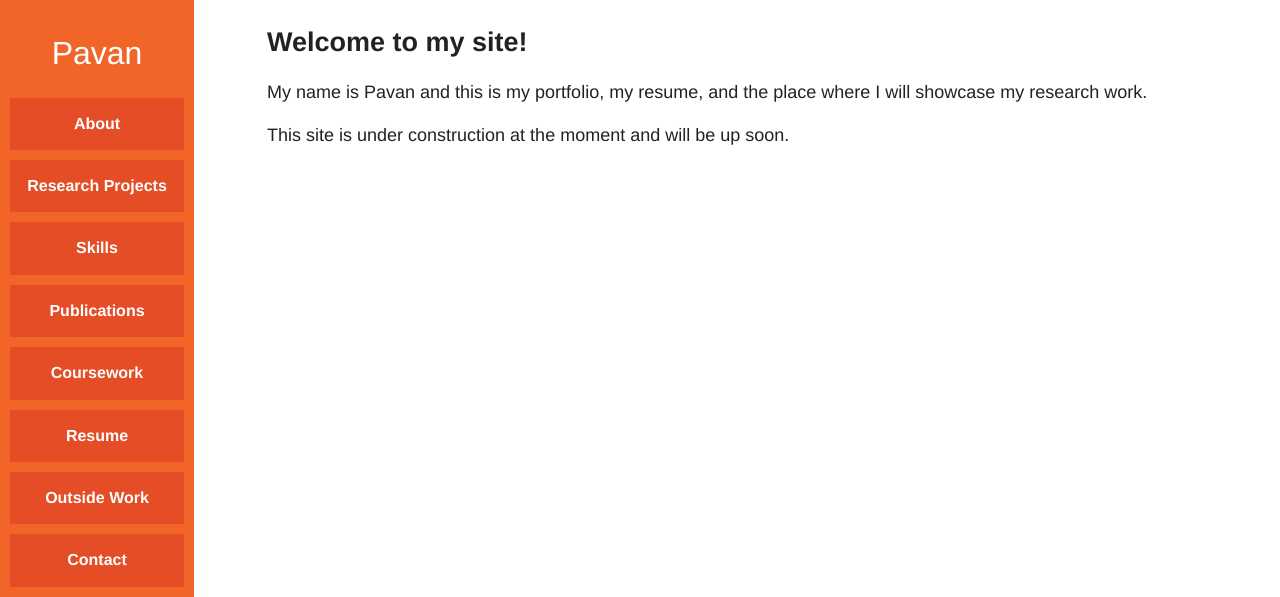
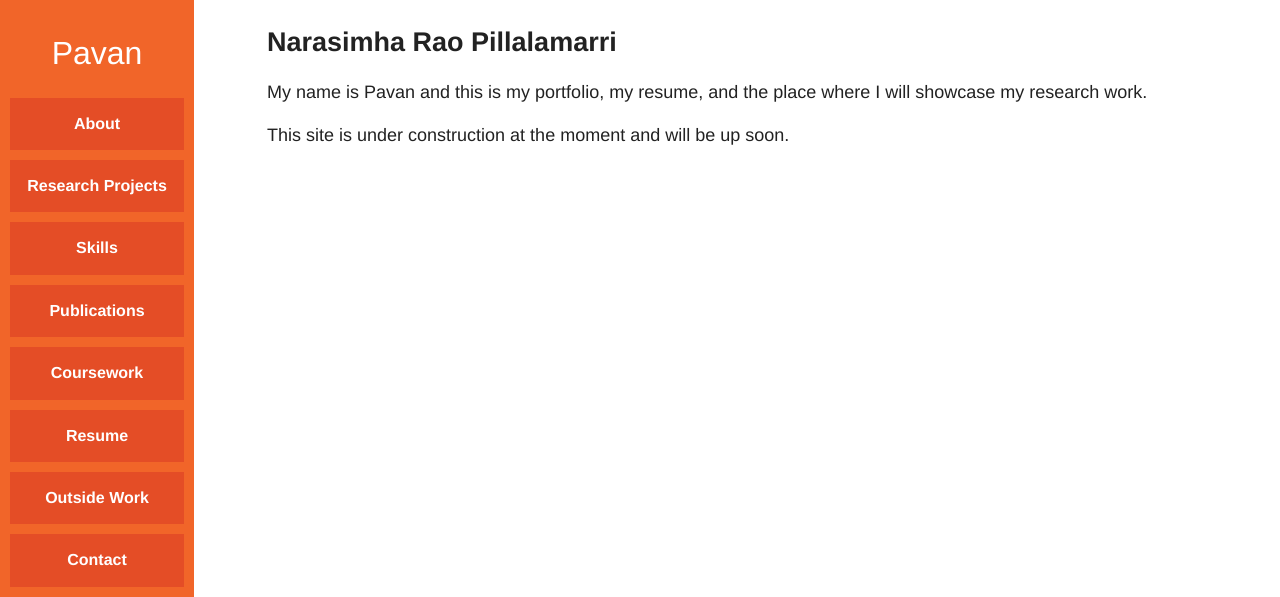
Before and after one commit to pvpnarao/crimsontide.github.io, a plain HTML site: page index.html in a window 1280 px wide. Shown: the top 597 px of the page. Drawn offline with nearby package versions, Linux system fonts and the light colour scheme; a script that the page names is missing; a web font is replaced by a local one.

Commit message:
Update index.html

```diff
--- a/index.html
+++ b/index.html
@@ -63,7 +63,7 @@
     <div class="main-container">
       <div class="main wrapper clearfix">
         <article>
-             <header>Welcome to my site!</header>
+             <header>Narasimha Rao Pillalamarri</header>
           <section>
 
               <p>My name is Pavan and this is my portfolio, my resume, and the place where I will showcase my research work.</p>
```
